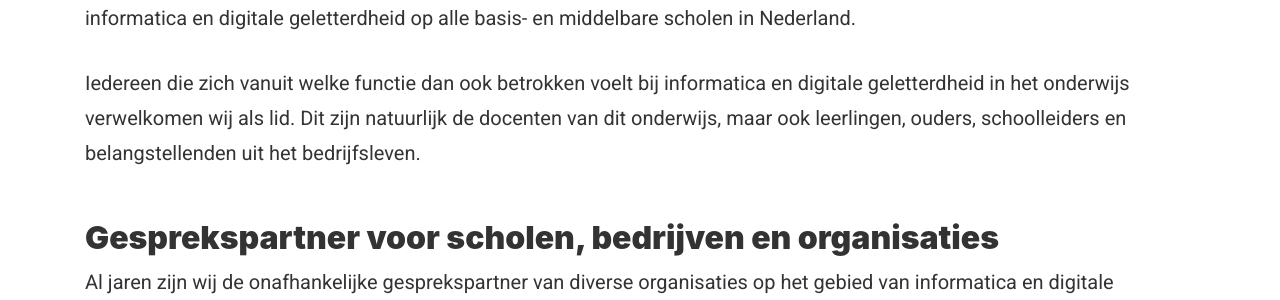
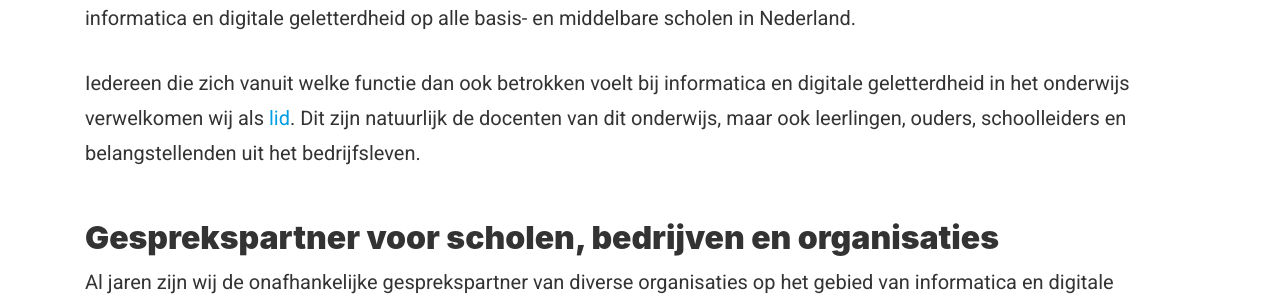
Before and after one commit to ieni/website, a Jekyll site: the page built from _pages/index.md, in a window 1280 px wide. Shown: the part 654-954 px from the top of the page. Built offline with Jekyll 4.4.1, drawn with Linux system fonts in a browser that asks for light colours; some of the changed lines change nothing that is shown.

Commit message:
Added link to lid page

```diff
--- a/_pages/index.md
+++ b/_pages/index.md
@@ -9,7 +9,7 @@ order: 1
 ## Samen werken we aan een slimmere samenleving
 Vakvereniging i&i maakt zich sterk voor een structureel aanbod van kwalitatief hoogwaardig onderwijs ten behoeve van informatica en digitale geletterdheid op alle basis- en middelbare scholen in Nederland.
 
-Iedereen die zich vanuit welke functie dan ook betrokken voelt bij informatica en digitale geletterdheid in het onderwijs verwelkomen wij als lid. Dit zijn natuurlijk de docenten van dit onderwijs, maar ook leerlingen, ouders, schoolleiders en belangstellenden uit het bedrijfsleven.
+Iedereen die zich vanuit welke functie dan ook betrokken voelt bij informatica en digitale geletterdheid in het onderwijs verwelkomen wij als [lid](https://ieni.org/lid-worden). Dit zijn natuurlijk de docenten van dit onderwijs, maar ook leerlingen, ouders, schoolleiders en belangstellenden uit het bedrijfsleven.
 
 ## Gesprekspartner voor scholen, bedrijven en organisaties
 Al jaren zijn wij de onafhankelijke gesprekspartner van diverse organisaties op het gebied van informatica en digitale geletterdheid in het onderwijs. Wij zijn partner van hbo-instellingen en universiteiten als het gaat over inhoud, status en perspectief van het vak informatica. Ook zijn wij actief betrokken bij de totstandkoming van nieuwe opleidingen en de vorming van curricula.
```
